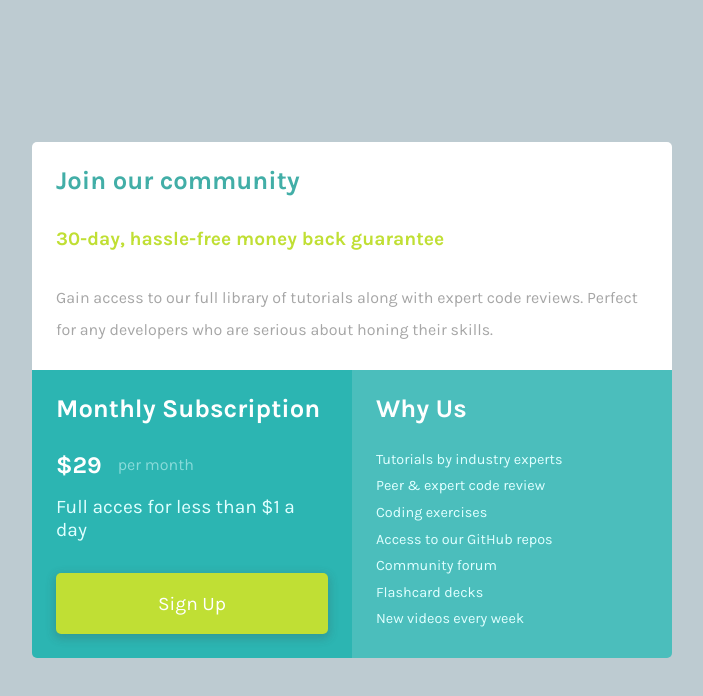
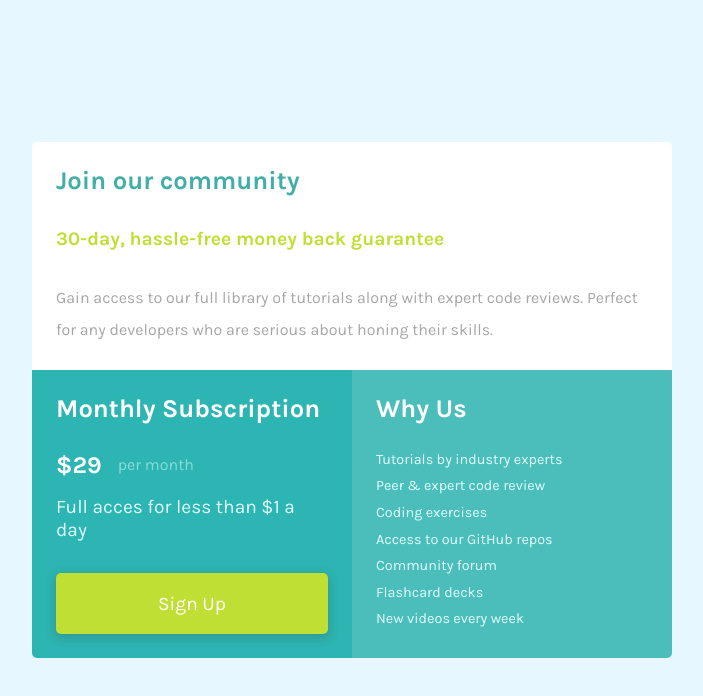
Before and after one commit to RJC26/FrontEnd-Mentor-Price-Grid, a plain HTML site: page index.html in a window 1280 px wide. Shown: the whole page, without its empty margins (288-991 px from the left). Drawn offline with Linux system fonts and the light colour scheme.

Commit message:
Update style.css

```diff
--- a/Resources/CSS/style.css
+++ b/Resources/CSS/style.css
@@ -21,7 +21,7 @@ body{
     display: flex;
     align-items: center;
     justify-content: center;
-    background-color: rgb(189, 203, 209);
+    background-color: hsl(200, 100%, 95%);
     margin: 2rem 0;
 }
 main{
```
